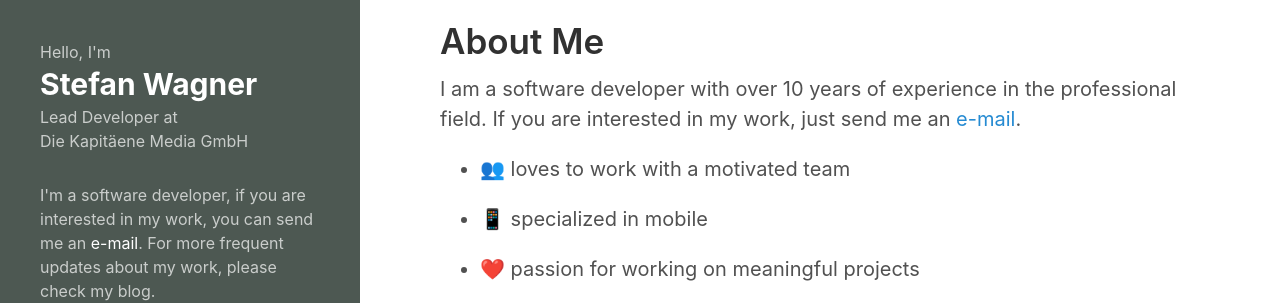
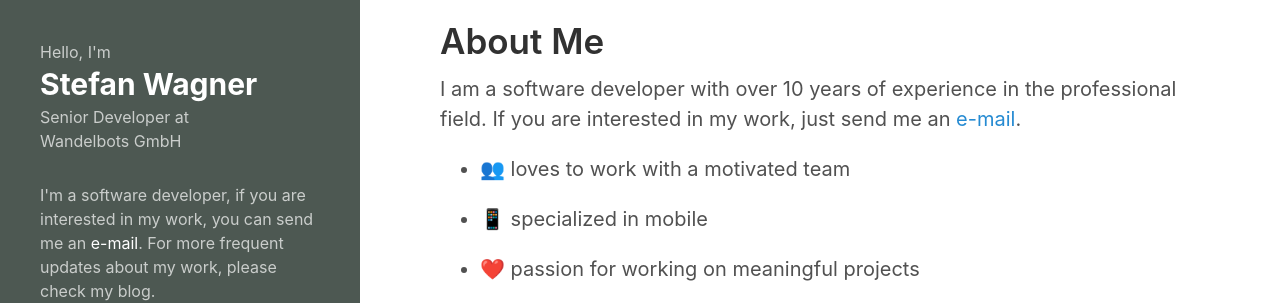
Before and after one commit to bompo/bompo.github.io, a Jekyll site: the page built from aboutme.md, in a window 1280 px wide. Shown: the top 303 px of the page. Built offline with Jekyll 4.4.1, drawn with Linux system fonts in a browser that asks for light colours.

Commit message:
Update sidebar.html

```diff
--- a/_includes/sidebar.html
+++ b/_includes/sidebar.html
@@ -9,7 +9,7 @@
         {{ site.title }}
       </a>
     </{% if page.layout == "index" %}h1{% else %}div{% endif %}>
-    <p class="job">Lead Developer at <br/>Die Kapitäene Media GmbH</p>
+    <p class="job">Senior Developer at <br/>Wandelbots GmbH</p>
     <p class="lead">{{ site.description }}</p>
   </header>
   {% include sidebar-nav-links.html %}
```
